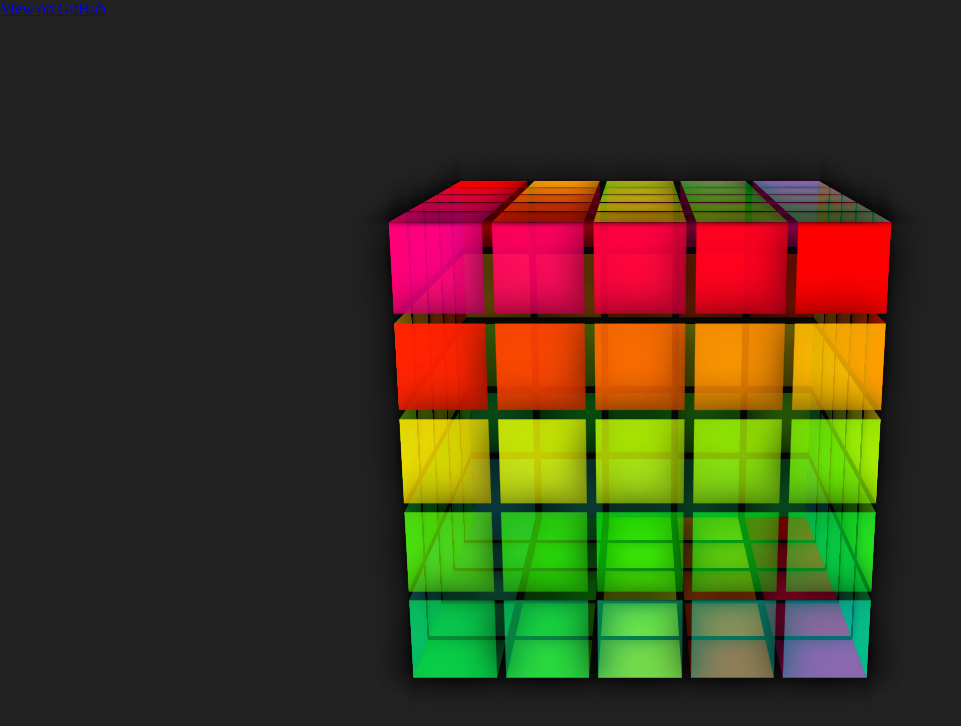
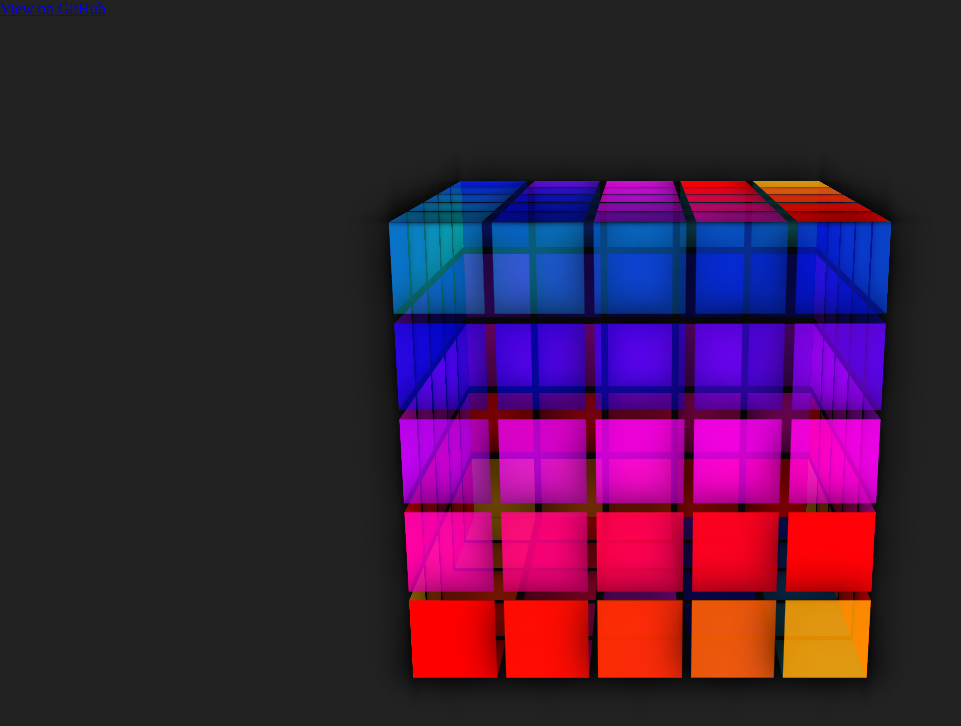
Before and after one commit to fdograph/cubeception, a React (Create React App) app: page / in a window 1280 px wide. Shown: the top 726 px of the page, without its empty margins (0-961 px from the left). Built offline with nearby package versions, Linux system fonts and the light colour scheme.

Commit message:
Maintainance

```diff
--- a/package.json
+++ b/package.json
@@ -18,7 +18,7 @@
     "gh-pages": "^2.2.0",
     "react": "^16.12.0",
     "react-dom": "^16.12.0",
-    "react-scripts": "3.4.0",
+    "react-scripts": "^3.4.3",
     "styled-components": "^5.0.1",
     "typescript": "~3.7.2"
   },
--- a/src/Common/Components/Color.tsx
+++ b/src/Common/Components/Color.tsx
@@ -31,8 +31,8 @@ const Color = styled.div`
   height: 100%;
 
   animation-name: ${bgAnim};
-  animation-duration: 4s;
-  animation-timing-function: linear;
+  animation-duration: 5s;
+  animation-timing-function: ease-in-out;
   animation-iteration-count: infinite;
 `;
 
--- a/src/Common/Components/GradientGrid.tsx
+++ b/src/Common/Components/GradientGrid.tsx
@@ -8,7 +8,7 @@ const delayedAnimation = () => {
   for (let i = 1; i <= 25; i++) {
     str += `
       &:nth-child(${i}) {
-        animation-delay: -${i * 100}ms;
+        animation-delay: -${i * 120}ms;
       }
     `;
   }
```
Also changed, not shown: 1 other file (tests, documents, lock files or other folders).
